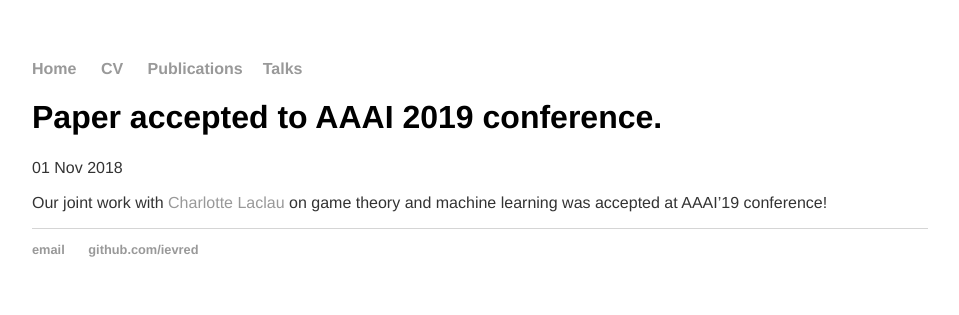
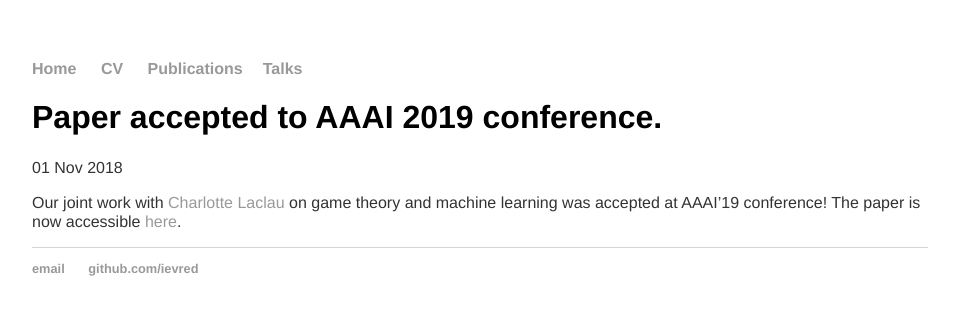
Before and after one commit to ievred/ievred.github.io, a Jekyll site: the page built from _posts/2018-11-01-Paper-accepted-to-AAAI-conference.md, in a window 1280 px wide. Shown: the top 315 px of the page, without its empty margins (160-1119 px from the left). Built offline with Jekyll 4.4.1, drawn with Linux system fonts in a browser that asks for light colours.

Commit message:
Update 2018-11-01-Paper-accepted-to-AAAI-conference.md

```diff
--- a/_posts/2018-11-01-Paper-accepted-to-AAAI-conference.md
+++ b/_posts/2018-11-01-Paper-accepted-to-AAAI-conference.md
@@ -3,4 +3,4 @@
 title: "Paper accepted to AAAI 2019 conference."
 date: 2018-11-01
 ---
-Our joint work with <a href="https://laclauc.github.io/index.html">Charlotte Laclau</a> on game theory and machine learning was accepted at AAAI'19 conference!
+Our joint work with <a href="https://laclauc.github.io/index.html">Charlotte Laclau</a> on game theory and machine learning was accepted at AAAI'19 conference! The paper is now accessible <a href="https://hal.archives-ouvertes.fr/hal-02051399v1">here</a>.
```
